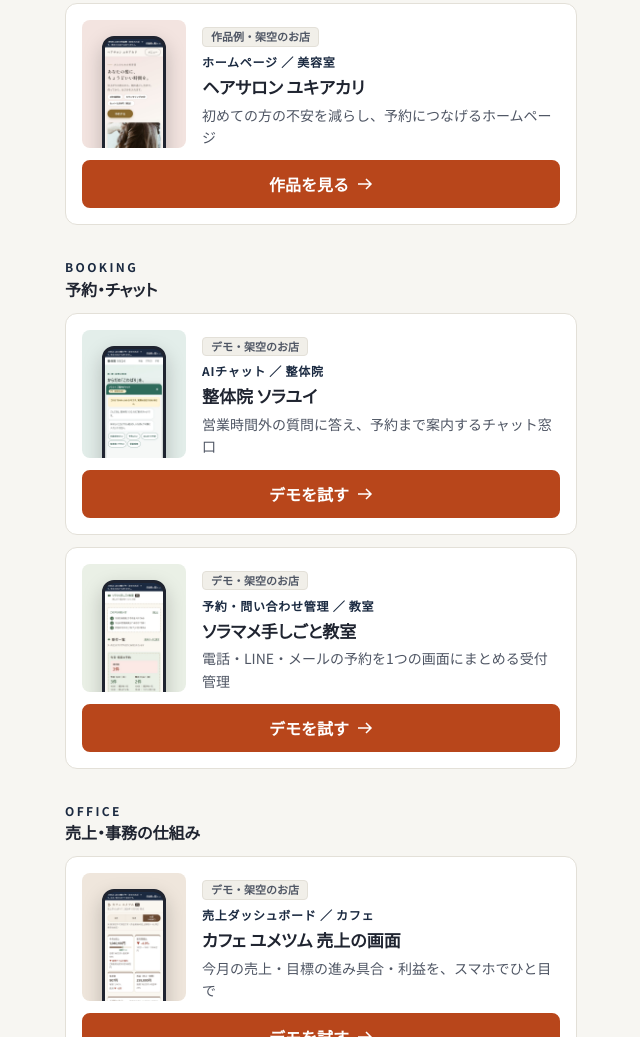
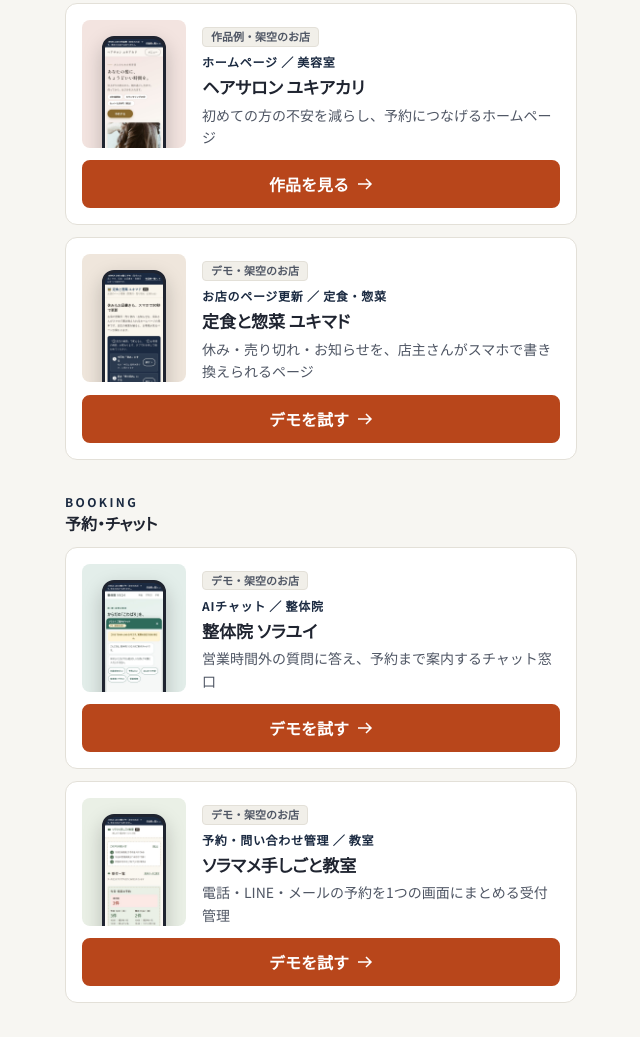
Before and after one commit to yuta054106-jpg/tenka-lab-works, a plain HTML site: page sales/index.html in a window 1280 px wide. Shown: the part 1616-2653 px from the top of the page, without its empty margins (319-959 px from the left). Drawn offline with Linux system fonts and the light colour scheme.

Commit message:
営業用ページに⑦お店のページ更新デモ（定食と惣菜 ユキマド・架空のお店）を追加

```diff
--- a/sales/index.html
+++ b/sales/index.html
@@ -122,6 +122,20 @@
                 </div>
               </div>
               <a class="btn row-card__btn" href="../02-salon/">作品を見る<span class="sr">（ヘアサロン ユキアカリのホームページ）</span><svg class="btn__arrow" width="16" height="16" viewBox="0 0 16 16" aria-hidden="true" focusable="false"><path d="M1 8h13M9 3l5 5-5 5" fill="none" stroke="currentColor" stroke-width="1.5"/></svg></a>
+            </article>
+          </li>
+          <li>
+            <article id="w-09" class="row-card" aria-labelledby="w-09-title">
+              <div class="row-card__top">
+                <div class="row-card__thumb bg-EFE6DC"><div class="frame-sp"><img src="../assets/thumbs/09-shop-update-sp.jpg" alt="" width="480" height="1000" loading="lazy" decoding="async"></div></div>
+                <div class="row-card__text">
+                  <p><span class="tag tag--fake">デモ・架空のお店</span></p>
+                  <p class="row-card__kind">お店のページ更新 ／ 定食・惣菜</p>
+                  <h3 id="w-09-title">定食と惣菜 ユキマド</h3>
+                  <p class="row-card__sub">休み・売り切れ・お知らせを、店主さんがスマホで書き換えられるページ</p>
+                </div>
+              </div>
+              <a class="btn row-card__btn" href="../demos/07-shop-update/">デモを試す<span class="sr">（定食と惣菜 ユキマドのお店のページ更新）</span><svg class="btn__arrow" width="16" height="16" viewBox="0 0 16 16" aria-hidden="true" focusable="false"><path d="M1 8h13M9 3l5 5-5 5" fill="none" stroke="currentColor" stroke-width="1.5"/></svg></a>
             </article>
           </li>
         </ul>
```
